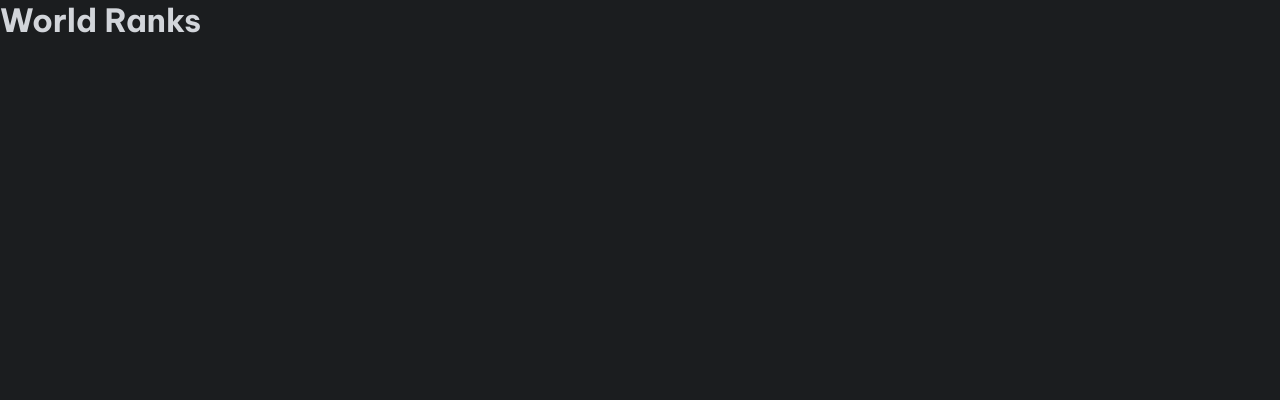
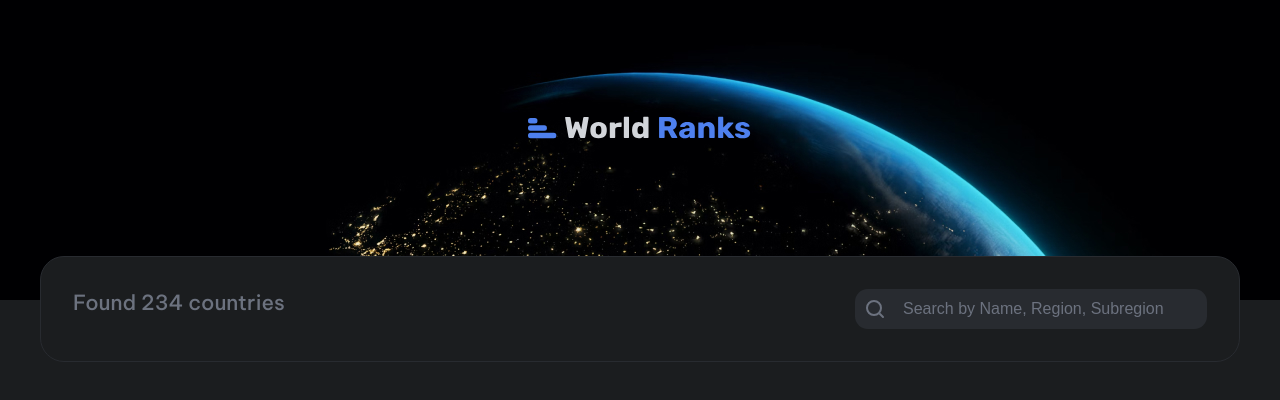
Before and after one commit to FlakoBB/world-ranks, a Next.js app: page / in a window 1280 px wide. Shown: the top 400 px of the page. Built offline with nearby package versions, Linux system fonts and the light colour scheme.

Commit message:
add: logo and header

```diff
--- a/src/app/page.jsx
+++ b/src/app/page.jsx
@@ -1,5 +1,22 @@
+import styles from '@/styles/mainPage.module.scss'
+
 export default function Home () {
   return (
-    <h1>World Ranks</h1>
+    <main className={styles.main}>
+      <div className={styles.logo}>
+        <img src='/Logo.svg' alt='World Ranks logo' />
+      </div>
+      <div className={styles.content}>
+        <header className={styles.header}>
+          <p className={styles.countries_found}>Found 234 countries</p>
+          <div className={styles.search_bar}>
+            <button>
+              <img src='/Search.svg' alt='Magnifying glass icon' />
+            </button>
+            <input type='search' name='search' id='search' placeholder='Search by Name, Region, Subregion' />
+          </div>
+        </header>
+      </div>
+    </main>
   )
 }
--- /dev/null
+++ b/src/styles/mainPage.module.scss
@@ -0,0 +1,86 @@
+@use 'colors' as clr;
+
+.main {
+  min-height: 100dvh;
+  background-image: url('/hero-image-wr.jpg');
+  background-size: 100% auto;
+  background-repeat: no-repeat;
+  background-position: top;
+
+  .logo {
+    display: flex;
+    justify-content: center;
+    align-items: center;
+    height: 16rem;
+
+    img {
+      width: 14rem;
+      height: auto;
+    }
+  }
+
+  .content {
+    max-width: 75rem;
+    margin-inline: auto;
+    background-color: clr.$dark1;
+    border-radius: 1.5rem;
+    padding: 2rem;
+    border: 1.5px solid clr.$dark2;
+
+    .header {
+      display: flex;
+      align-items: start;
+      justify-content: space-between;
+      gap: 2rem;
+
+      .countries_found {
+        color: clr.$grey1;
+        font-size: 1.3rem;
+        font-weight: 500;
+      }
+
+      .search_bar {
+        display: flex;
+        align-items: stretch;
+        justify-content: start;
+        width: 22rem;
+        background-color: clr.$dark2;
+        border-radius: .8rem;
+        overflow: hidden;
+
+        button,
+        input {
+          background: none;
+          border: none;
+          outline: none;
+          height: 2.5rem;
+        }
+
+        button {
+          flex-shrink: 0;
+          display: flex;
+          align-items: center;
+          justify-content: center;
+          padding-inline: .5rem;
+          cursor: pointer;
+
+          &:hover {
+            background-color: clr.$dark1;
+          }
+        }
+
+        input {
+          flex-grow: 1;
+          padding-inline: .5rem;
+          color: inherit;
+          font-size: 1rem;
+          font-weight: 500;
+
+          &::placeholder {
+            color: clr.$grey1;
+          }
+        }
+      }
+    }
+  }
+}
```
